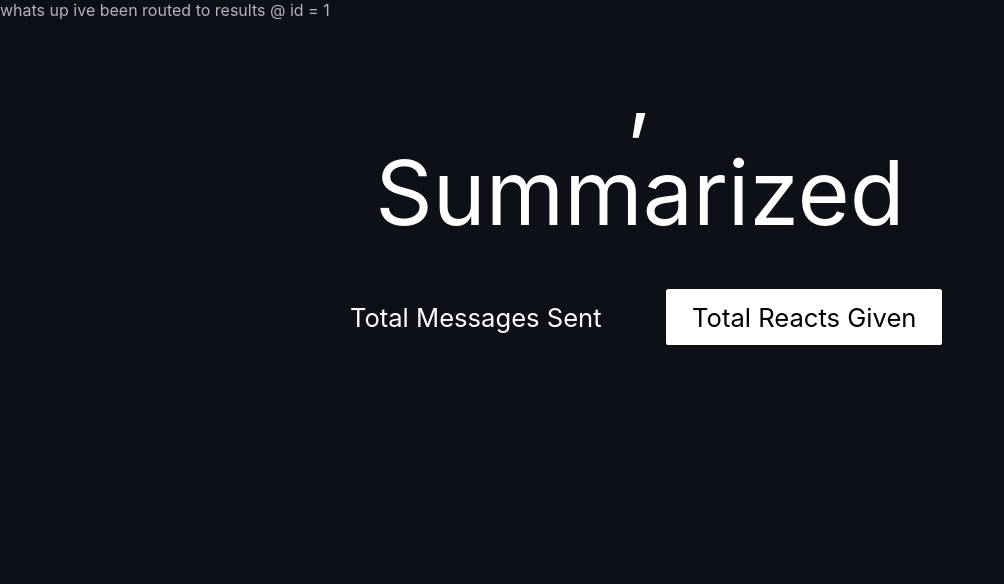
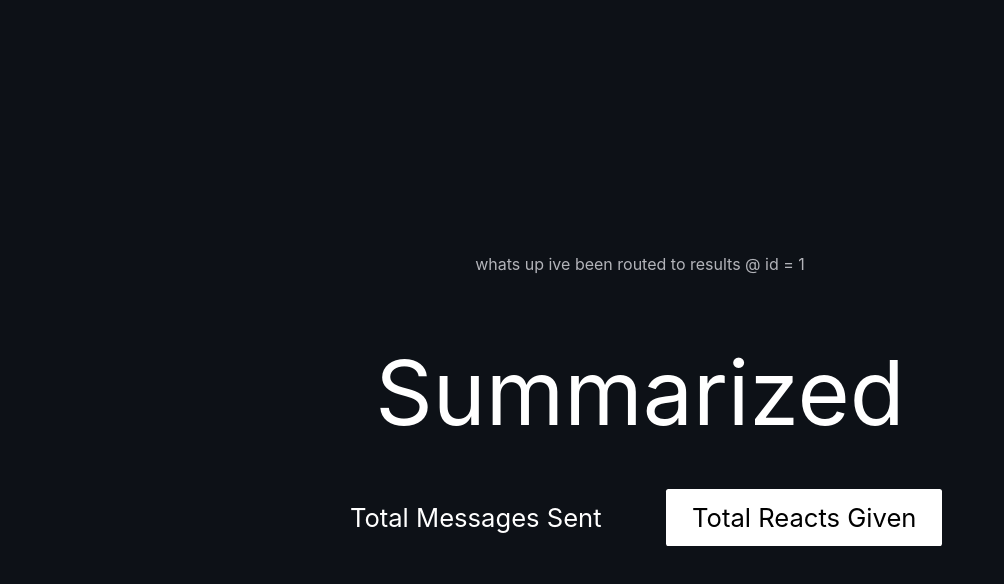
Before and after one commit to a-lafrance/Ribbon, a React (Create React App) app in the folder frontend/: page /results/1 in a window 1280 px wide. Shown: the top 584 px of the page, without its empty margins (0-1004 px from the left). Built offline with nearby package versions, Linux system fonts and the light colour scheme; no server answers.

Commit message:
Added title

```diff
--- a/frontend/src/Results.js
+++ b/frontend/src/Results.js
@@ -16,6 +16,7 @@ import {
 } from "react-router-dom";
 
 import './App.css';
+import './styles/Results.css';
 import './styles/PanelCard.css';
 import GeneralStats from './components/GeneralStats.js';
 
@@ -58,10 +59,13 @@ class Results extends React.Component {
 
     render() {
       return (
-          <div>
+          <div className='Results'>
+            <div className='container'>
               whats up ive been routed to results @ id = {this.state.id}
+              <h1>{this.state.result.title}</h1>
               {<GeneralStats results={this.state.result}/>}
               {this.state.roleComponents}
+            </div>
           </div>
       );
     }
--- a/frontend/src/components/GeneralStats.js
+++ b/frontend/src/components/GeneralStats.js
@@ -21,7 +21,6 @@ let GeneralStats = props => {
 
     return(
         <div className="panelCard genStatCard">
-            <div className="genStatTitle">{title},</div>
             <div className="genStatTitle">Summarized</div>
             <div className="genStatCardInner">
                 <div class="normal">
--- /dev/null
+++ b/frontend/src/styles/Results.css
@@ -0,0 +1,12 @@
+.Results {
+  text-align: center;
+  display: flex;
+  flex-direction: column;
+  align-items: center;
+  justify-content: center;
+  min-height: 100vh;
+}
+
+.Results .container {
+  width: 70vw;
+}
```
